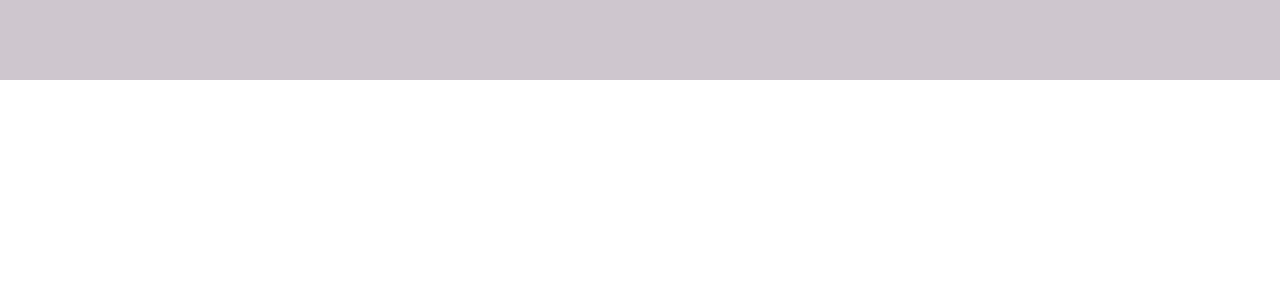
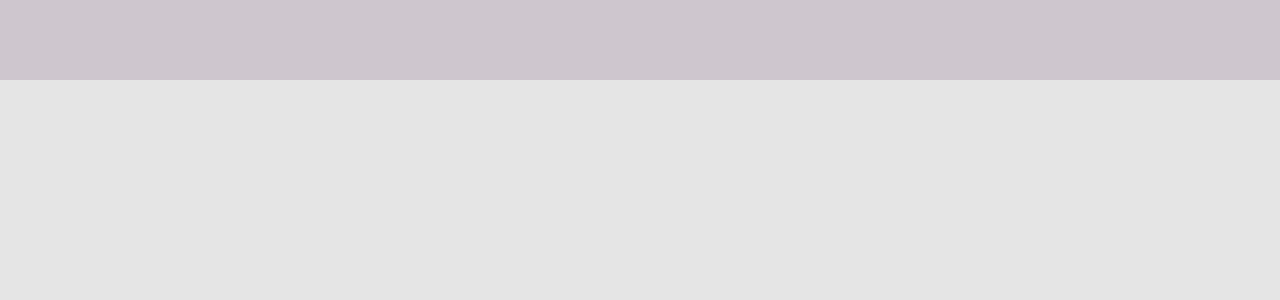
Before and after one commit to felipecfb/teste-minehr, a React (Create React App) app: page / in a window 1280 px wide. Shown: the top 300 px of the page. Built offline with nearby package versions, Linux system fonts and the light colour scheme.

Commit message:
feat: adicionando componente do conteúdo

```diff
--- a/src/App.tsx
+++ b/src/App.tsx
@@ -1,9 +1,13 @@
 import React from "react";
+import Content from "./components/Content";
 import Topbar from "./components/Topbar";
 
 function App() {
   return (
-    <Topbar />
+    <>
+      <Topbar />
+      <Content />
+    </>
   );
 }
 
--- /dev/null
+++ b/src/components/Content/index.tsx
@@ -0,0 +1,10 @@
+import React from "react";
+import { Container } from "./styles";
+
+export default function Content() {
+  return (
+    <Container>
+
+    </Container>
+  );
+}
--- /dev/null
+++ b/src/components/Content/styles.ts
@@ -0,0 +1,6 @@
+import styled from "styled-components";
+
+export const Container = styled.div`
+  background: var(--background);
+  height: 90vw;
+`;
```
